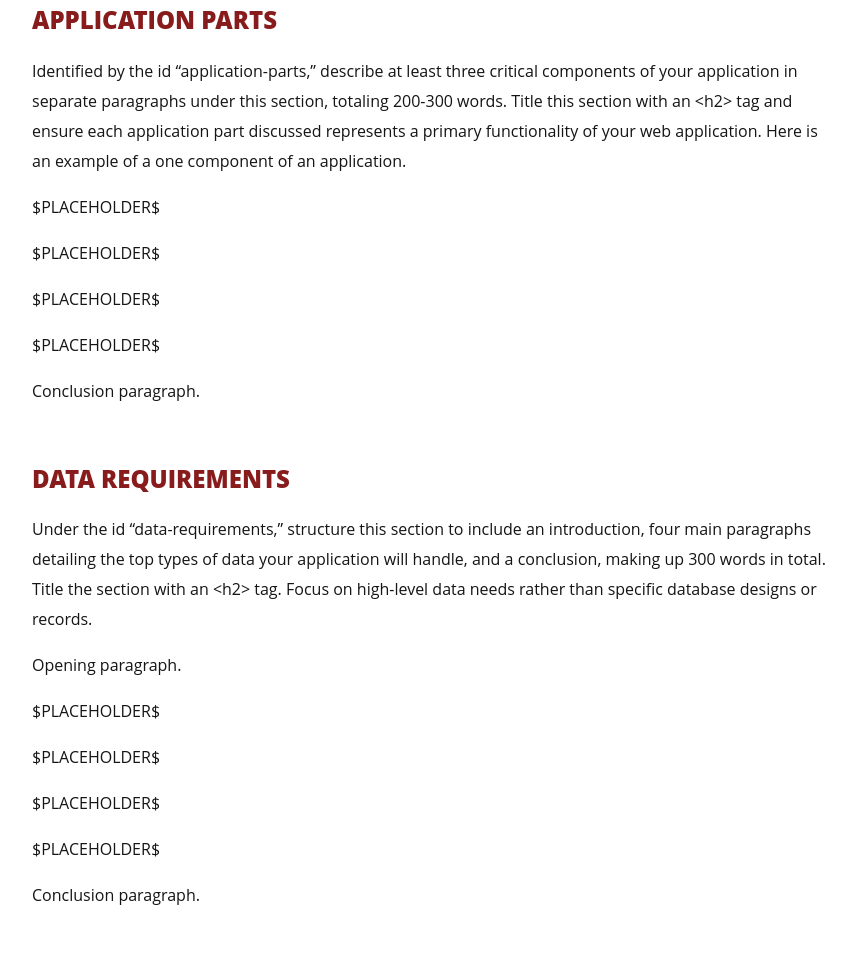
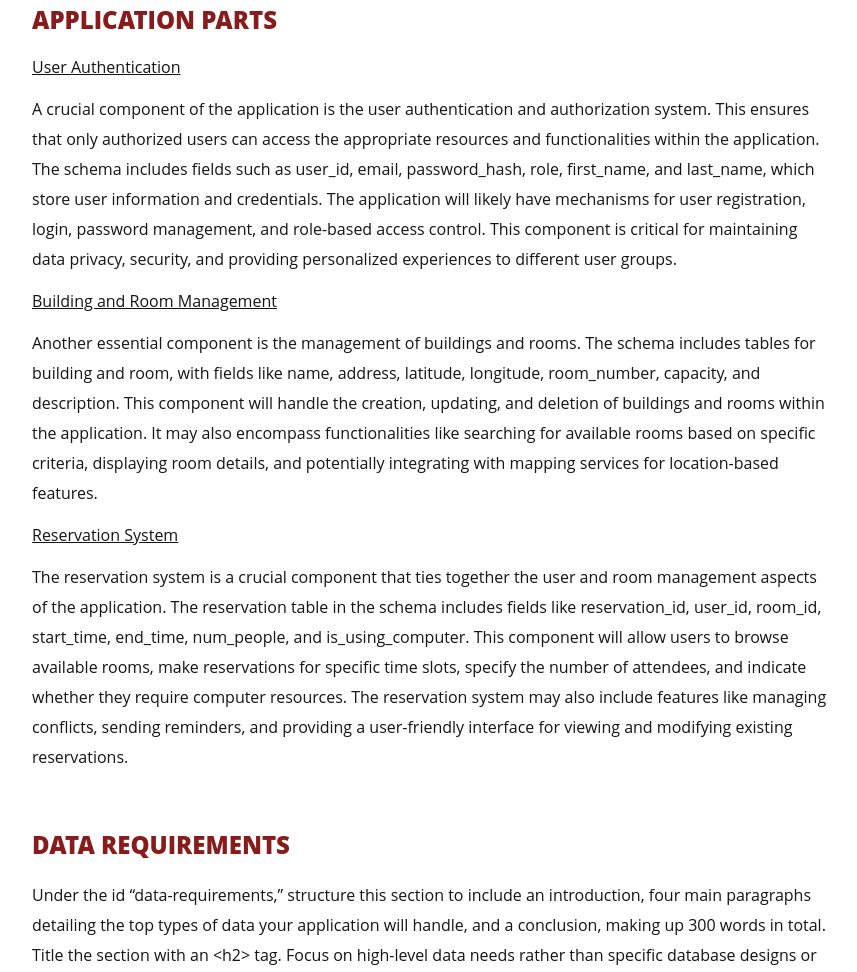
Before and after one commit to weebao/umass-room-reserve, a website: page src/docs/milestone-01/index.html in a window 1280 px wide. Shown: the part 1064-2036 px from the top of the page, without its empty margins (208-1065 px from the left). Drawn offline with Linux system fonts and the light colour scheme.

Commit message:
finishing milestone 1 body parts task 2

```diff
--- a/src/docs/milestone-01/index.html
+++ b/src/docs/milestone-01/index.html
@@ -79,19 +79,46 @@
 
       <section id="application-parts">
         <h2>Application Parts</h2>
+
+        <u>User Authentication</u>
         <p>
-          Identified by the id “application-parts,” describe at least three
-          critical components of your application in separate paragraphs under
-          this section, totaling 200-300 words. Title this section with an
-          &lt;h2&gt; tag and ensure each application part discussed represents a
-          primary functionality of your web application. Here is an example of a
-          one component of an application.
+          A crucial component of the application is the user authentication
+          and authorization system. This ensures that only authorized users
+          can access the appropriate resources and functionalities within
+          the application. The schema includes fields such as user_id, email,
+          password_hash, role, first_name, and last_name, which store user
+          information and credentials. The application will likely have
+          mechanisms for user registration, login, password management, and
+          role-based access control. This component is critical for maintaining
+          data privacy, security, and providing personalized experiences to
+          different user groups.
         </p>
-        <p>$PLACEHOLDER$</p>
-        <p>$PLACEHOLDER$</p>
-        <p>$PLACEHOLDER$</p>
-        <p>$PLACEHOLDER$</p>
-        <p>Conclusion paragraph.</p>
+
+        <u>Building and Room Management</u>
+        <p>
+          Another essential component is the management of buildings and rooms.
+          The schema includes tables for building and room, with fields like
+          name, address, latitude, longitude, room_number, capacity, and
+          description. This component will handle the creation, updating, and
+          deletion of buildings and rooms within the application. It may also
+          encompass functionalities like searching for available rooms based on
+          specific criteria, displaying room details, and potentially integrating
+          with mapping services for location-based features.
+        </p>
+
+        <u>Reservation System</u>
+        <p>
+          The reservation system is a crucial component that ties together the
+          user and room management aspects of the application. The reservation
+          table in the schema includes fields like reservation_id, user_id, room_id,
+          start_time, end_time, num_people, and is_using_computer. This component
+          will allow users to browse available rooms, make reservations for
+          specific time slots, specify the number of attendees, and indicate
+          whether they require computer resources. The reservation system may
+          also include features like managing conflicts, sending reminders, and
+          providing a user-friendly interface for viewing and modifying existing
+          reservations.
+        </p>
       </section>
 
       <section id="data-requirements">
```
